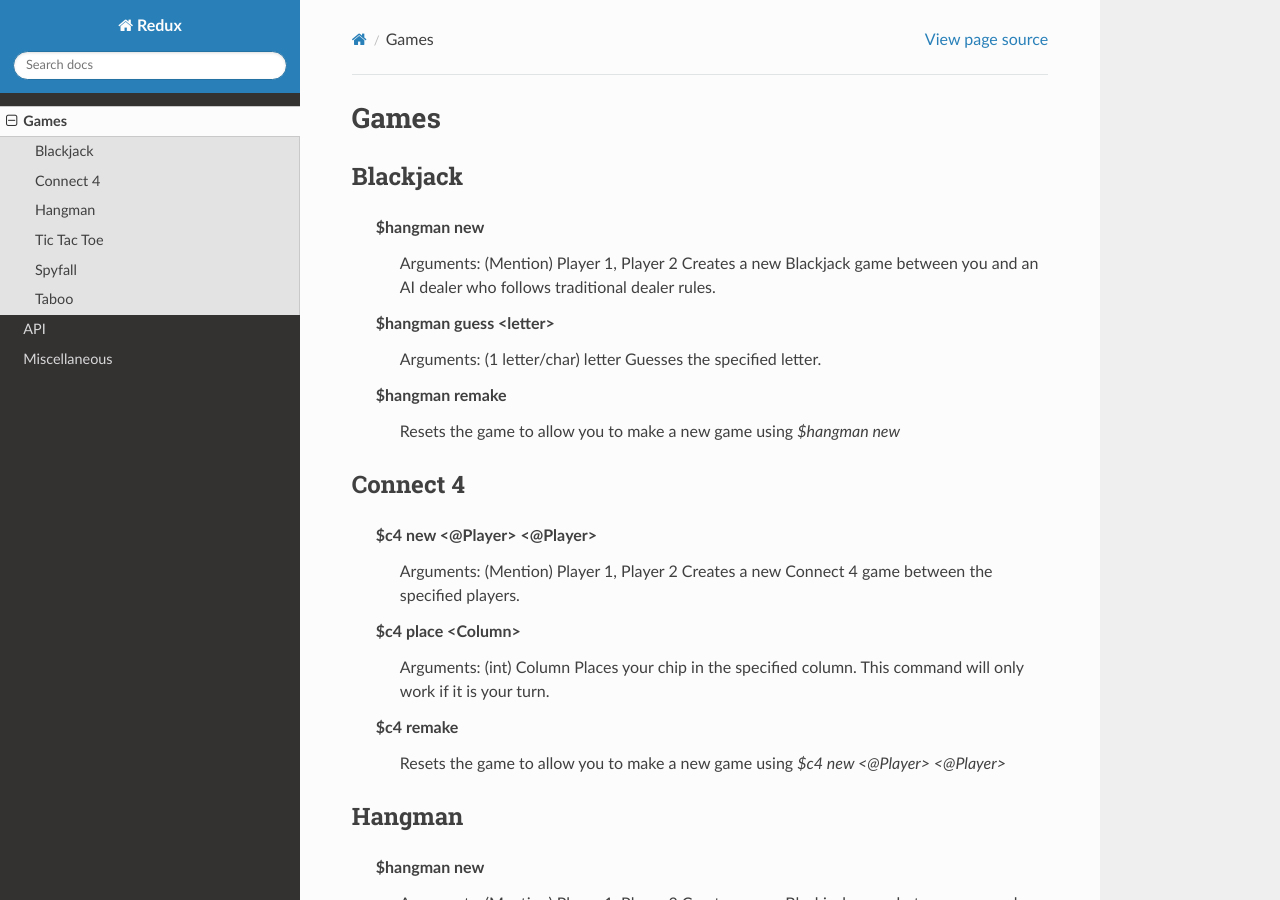
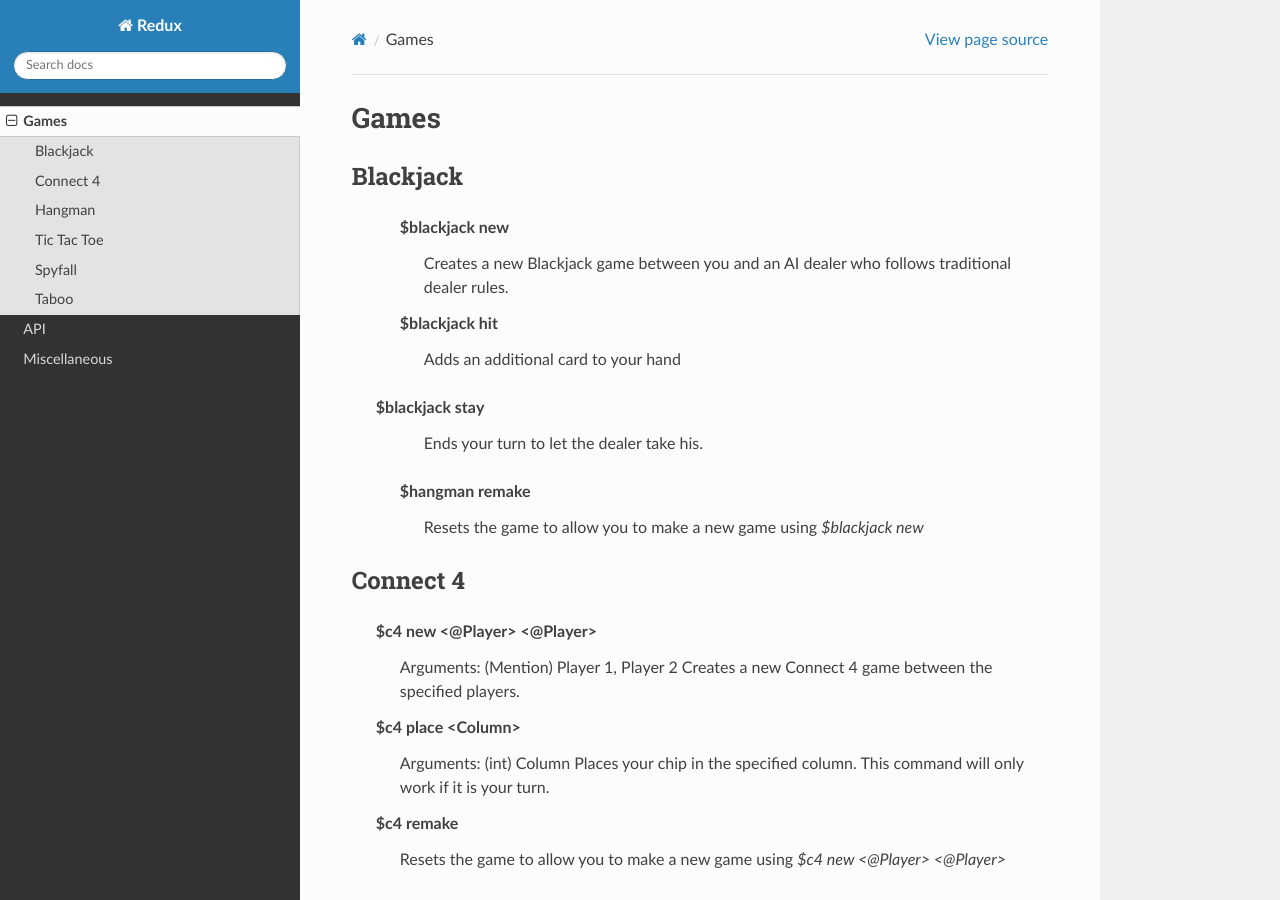
Before and after one commit to iPanja/Redux-Bot, a Sphinx documentation site: the page built from docs/Games.rst, in a window 1280 px wide and 900 px high. Built offline with Sphinx 7.4.7 and the Read the Docs theme 2.0.0, drawn with Linux system fonts in a browser that asks for light colours.

```diff
--- a/docs/Games.rst
+++ b/docs/Games.rst
@@ -16,16 +16,17 @@ Games
 Blackjack
 ---------
 
-    **$hangman new**
-        Arguments: (Mention) Player 1, Player 2
+    **$blackjack new**
         Creates a new Blackjack game between you and an AI dealer who follows traditional dealer rules.
 
-    **$hangman guess <letter>**
-        Arguments: (1 letter/char) letter
-        Guesses the specified letter.
+    **$blackjack hit**
+        Adds an additional card to your hand
+
+   **$blackjack stay**
+         Ends your turn to let the dealer take his.
 
     **$hangman remake**
-        Resets the game to allow you to make a new game using *$hangman new*
+        Resets the game to allow you to make a new game using *$blackjack new*
 
 .. _section-games-Connect4:
 
--- a/docs/index.rst
+++ b/docs/index.rst
@@ -44,6 +44,7 @@ Commands
       * :ref:`section-api-Stocks`
       * :ref:`section-api-Reddit`
       * :ref:`section-api-Weather`
+      * :ref:`section-api-LeagueOfLegends`
 
    * :ref:`section-miscellaneous`
 
```
Also changed, not shown: README.md (+4 -80 lines), docs/Api.rst (+9 -0 lines), 13 other files.
